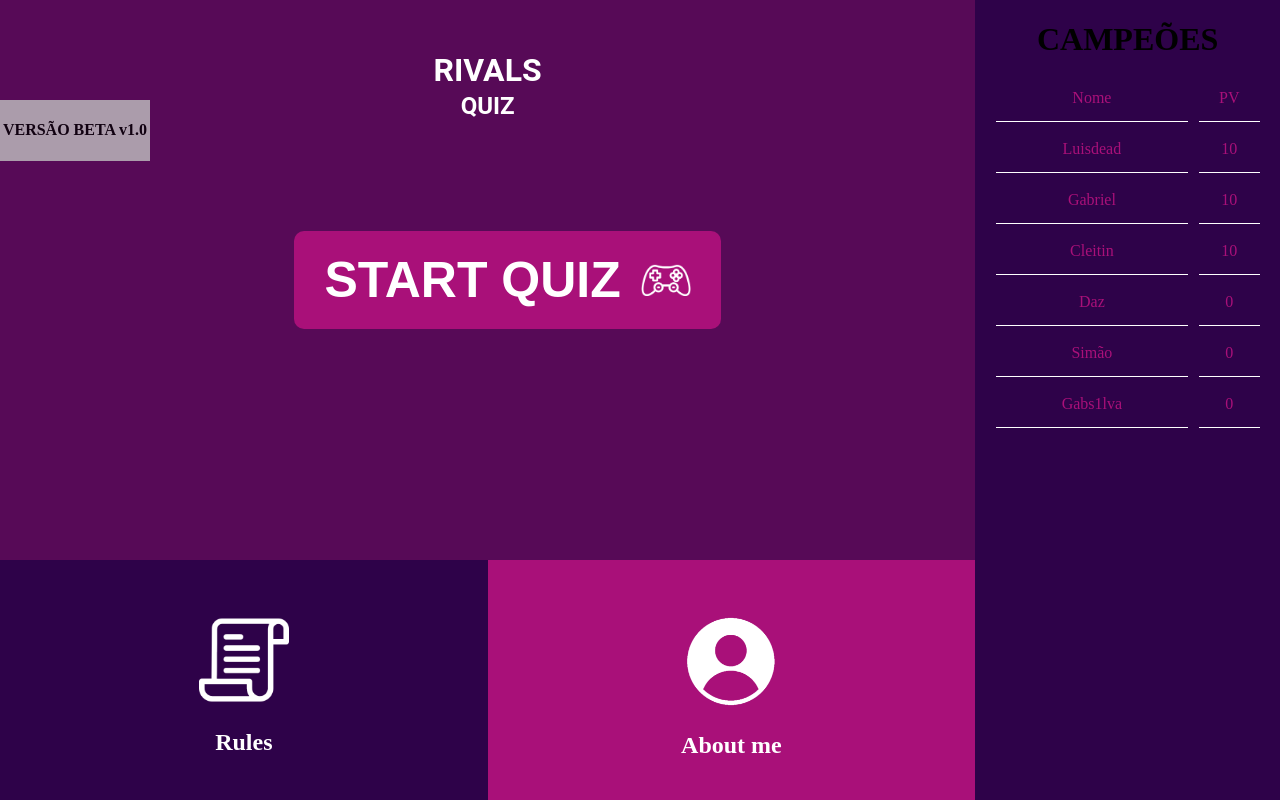
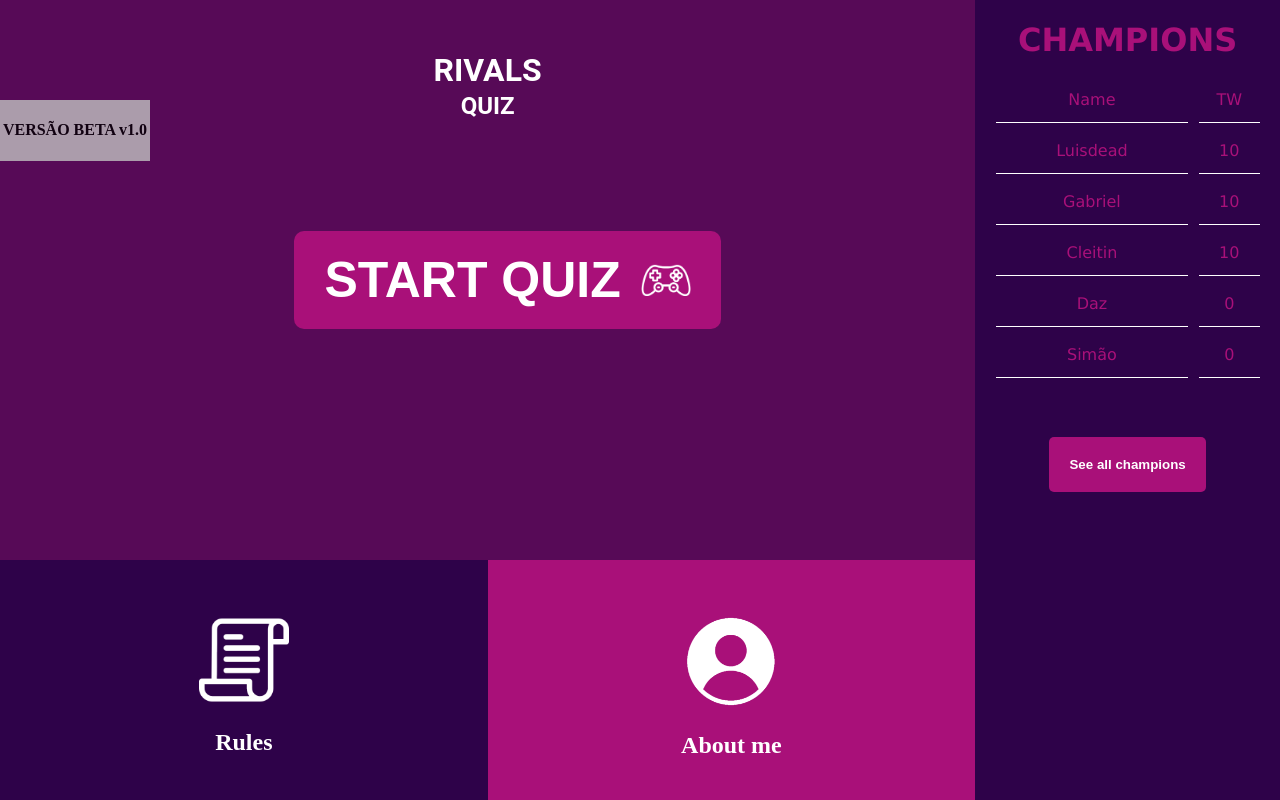
Before and after one commit to GuiHQz/quiz-final, a React (Vite) app: page / in a window 1280 px wide. Built offline with nearby package versions, Linux system fonts and the light colour scheme.

Commit message:
feat: mudança componente champions homepage

```diff
--- a/src/features/components/Champions/index.tsx
+++ b/src/features/components/Champions/index.tsx
@@ -1,26 +1,31 @@
-import * as Styles from "./styles"
-import Logo from "../../../assets/imgs/user-logo.png"
-import { ChampionsData } from "../../data/champions"
-import { useEffect, useState } from "react";
+import * as Styles from "./styles";
+import Logo from "../../../assets/imgs/user-logo.png";
+import { ChampionsData } from "../../data/champions";
+import { useNavigate } from "react-router-dom";
 
 export const Champions: React.FC = () => {
-  const championsData = ChampionsData;
+  const championsData = ChampionsData.sort((a, b) => b.score - a.score).slice(0, 5);
+  const navigate = useNavigate();
 
   return (
     <Styles.Container>
-      <h1>CAMPEÕES</h1>
+      <h1>CHAMPIONS</h1>
       <Styles.Participants>
-        <Styles.Name>Nome</Styles.Name>
-        <Styles.Score>PV</Styles.Score>
+        <Styles.Name>Name</Styles.Name>
+        <Styles.Score>TW</Styles.Score>
       </Styles.Participants>
       <Styles.Table>
-        {championsData.sort((a, b) => b.score - a.score).map(column =>
-          <Styles.Participants>
-            <Styles.Name>{column.name}</Styles.Name>
-            <Styles.Score>{column.score}</Styles.Score>
-          </Styles.Participants>
-        )}
+        {championsData
+          .map((column) => (
+            <Styles.Participants>
+              <Styles.Name>{column.name}</Styles.Name>
+              <Styles.Score>{column.score}</Styles.Score>
+            </Styles.Participants>
+          ))}
       </Styles.Table>
+      <Styles.ChampionsButton onClick={() => navigate("/champions")}>
+        See all champions
+      </Styles.ChampionsButton>
     </Styles.Container>
-  )
-}
+  );
+};
--- a/src/features/components/Champions/styles.ts
+++ b/src/features/components/Champions/styles.ts
@@ -2,7 +2,12 @@ import styled from "styled-components";
 
 export const Container = styled.div`
   text-align: center;
-`
+
+  h1 {
+    font-family: 'Lucida Sans', 'Lucida Sans Regular', 'Lucida Grande', 'Lucida Sans Unicode', Geneva, Verdana, sans-serif;
+    color: #a91079;
+  }
+`;
 
 export const Table = styled.div`
   display: flex;
@@ -11,7 +16,7 @@ export const Table = styled.div`
   padding: 0;
 
   /* border: 1px solid yellow; */
-`
+`;
 
 export const Participants = styled.div`
   display: flex;
@@ -19,9 +24,10 @@ export const Participants = styled.div`
   justify-content: space-around;
   align-items: center;
   margin: 0 15px;
-  color: #A91079;
+  color: #a91079;
   height: 51px;
-`
+  font-family: 'Lucida Sans', 'Lucida Sans Regular', 'Lucida Grande', 'Lucida Sans Unicode', Geneva, Verdana, sans-serif;
+`;
 
 // export const Avatar = styled.img`
 //   border-bottom: 1px solid white;
@@ -34,10 +40,27 @@ export const Name = styled.div`
   border-bottom: 1px solid white;
   height: 2rem;
   width: 70%;
-`
+`;
 
 export const Score = styled.div`
   border-bottom: 1px solid white;
   height: 2rem;
   width: 22%;
-`
+`;
+
+export const ChampionsButton = styled.button`
+  outline: none;
+  padding: 20px;
+  margin-top: 50px;
+  font-weight: 700;
+  border: none;
+  border-radius: 5px;
+  color: #FFF;
+  background-color: #a91079;
+  :hover{
+    border: 0.5px solid #a91079;
+    color: #a91079;
+    background-color: #2e0249;
+    cursor: pointer;
+  }
+  `
```
